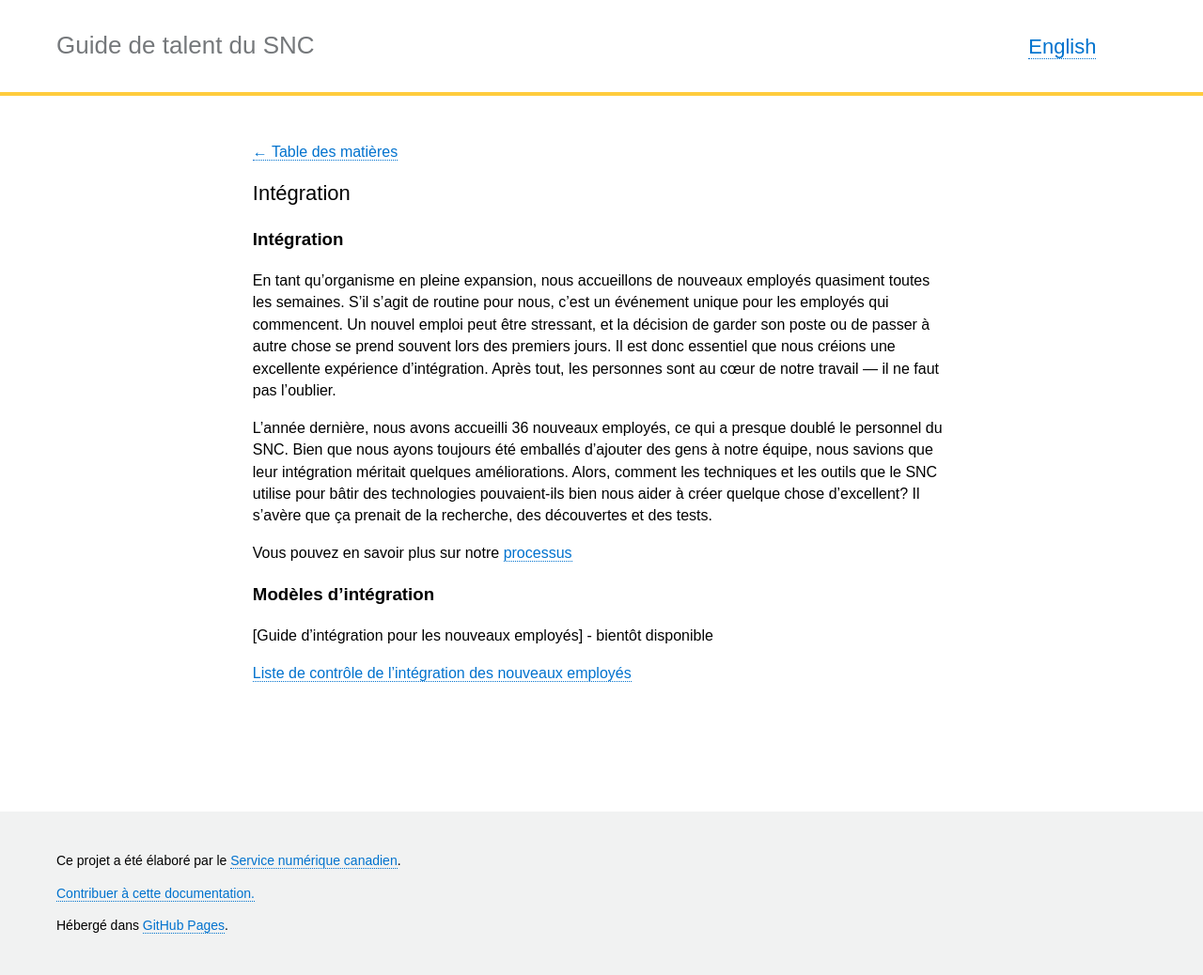
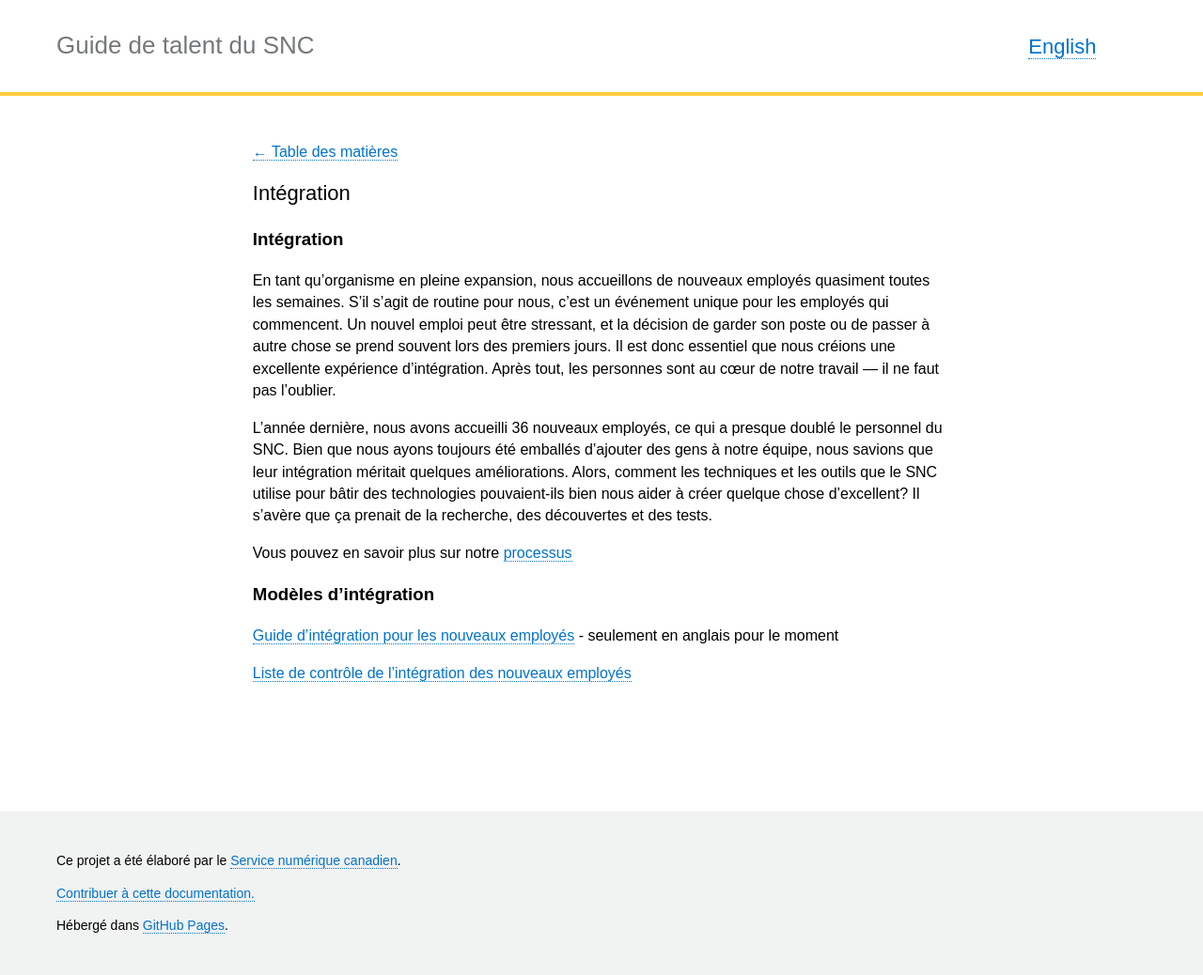
Before and after one commit to cds-snc/talent, a Jekyll site: the page built from _pages/fr/des modèles/embarquement.md, in a window 1280 px wide. Shown: the whole page at 94% size. Built offline with Jekyll 4.4.1, drawn with Linux system fonts in a browser that asks for light colours.

Commit message:
Update embarquement.md

```diff
--- a/_pages/fr/des modèles/embarquement.md
+++ b/_pages/fr/des modèles/embarquement.md
@@ -17,6 +17,6 @@ Vous pouvez en savoir plus sur notre [processus](https://numerique.canada.ca/201
 
 ### Modèles d'intégration
 
-[Guide d'intégration pour les nouveaux employés] - bientôt disponible
+[Guide d'intégration pour les nouveaux employés](https://docs.google.com/document/d/1a41lqm0kLVe37p-Og4SjGFk4HhaReHyNNhTuag9rv3g/edit) - seulement en anglais pour le moment
 
 [Liste de contrôle de l'intégration des nouveaux employés](https://docs.google.com/document/d/1_tarR1feFhRViwO1Aq48gFciXhMibwYvUMx2S3WKWsI/edit?usp=sharing)
```
